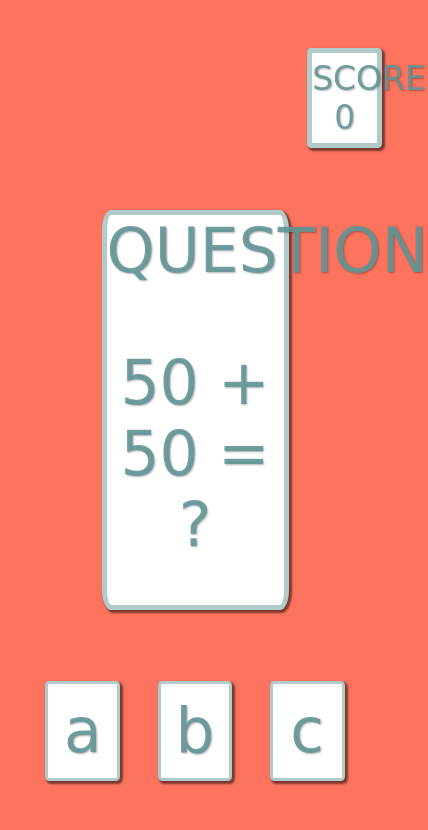
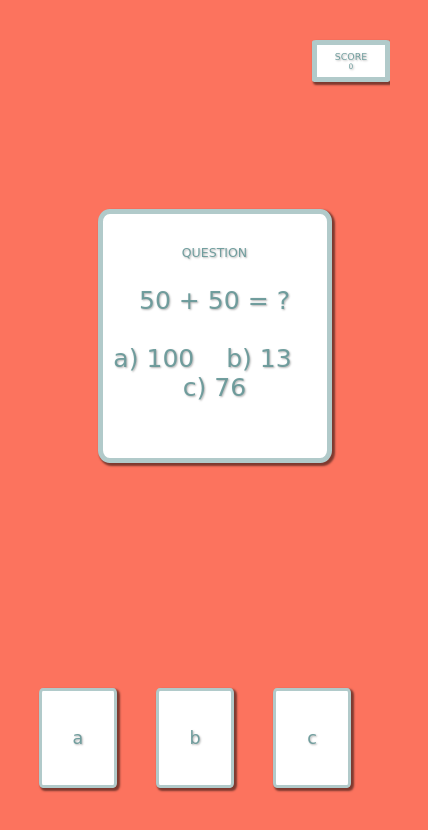
Before and after one commit to d0uble0deven/unit1_project, a plain HTML site: page index.html in a window 390 px wide. Shown: the whole page, 428 px wide, since content can reach past the window. Drawn offline with Linux system fonts and the light colour scheme; a web font is replaced by a local one.

Commit message:
game is functional and formatted for all devices sizes except iPhone 5

```diff
--- a/css/main.css
+++ b/css/main.css
@@ -72,7 +72,7 @@ body {
     text-shadow: 1px 1px 2px rgba(0, 0, 0, 0.3);
   }
   #quest{
-    font-size: 100%;
+    font-size: 80%;
   }
   #ac{
     font-size: 100%;
@@ -158,7 +158,7 @@ button:hover {
 }
 
 /* iPhone X size */
-@media all and (max-width: 375px) and (min-width: 320px){
+@media all and (max-width: 765px) and (min-width: 100px){
   * {
     box-sizing: border-box;
   }
@@ -177,14 +177,13 @@ button:hover {
   width: 20%;
 }
 #sco {
-  font-size: 175%;
+  font-size: 80%;
   padding: 0;
   margin: 0;
 }
 
   /* middle section */
   #middle {
-    /* font-size: 100%; */
     height: 60%;
     width: auto;
   }
--- a/js/main.js
+++ b/js/main.js
@@ -1,93 +1,75 @@
 //variables
 var problems = [
     {
-        question: "5 + 5 = ?" + "<br/>" + "<br/>",
-        ac: "a) 10 &nbsp;&nbsp; b) 3 &nbsp;&nbsp; c) 16",
+        question: "5 + 5 = ?" + "<br/>" + "<br/>" + "a) 10 &nbsp;&nbsp; b) 3 &nbsp;&nbsp; c) 16",
         answer: "a"
     },
     {
-        question: "2 + 2 = ?" + "<br/>" + "<br/>",
-        ac: "a) 8 &nbsp;&nbsp; b) 4 &nbsp;&nbsp; c) 1",
+        question: "2 + 2 = ?" + "<br/>" + "<br/>" + "a) 8 &nbsp;&nbsp; b) 4 &nbsp;&nbsp; c) 1",
         answer: "b"
     },
     {
-        question: "8 x 9 = ?" + "<br/>" + "<br/>",
-        ac: "a) 86 &nbsp;&nbsp; b) 40 &nbsp;&nbsp; c) 72",
+        question: "8 x 9 = ?" + "<br/>" + "<br/>" + "a) 86 &nbsp;&nbsp; b) 40 &nbsp;&nbsp; c) 72",
         answer: "c"
     },
     {
-        question: "6 - 2 = ?" + "<br/>" + "<br/>",
-        ac: "a) 6 &nbsp;&nbsp; b) 40 &nbsp;&nbsp; c) 4",
+        question: "6 - 2 = ?" + "<br/>" + "<br/>" + "a) 6 &nbsp;&nbsp; b) 40 &nbsp;&nbsp; c) 4",
         answer: "c"
     },
     {
-        question: "9 / 3 = ?" + "<br/>" + "<br/>",
-        ac: "a) 3 &nbsp;&nbsp; b) 40 &nbsp;&nbsp; c) 4",
+        question: "9 / 3 = ?" + "<br/>" + "<br/>" + "a) 3 &nbsp;&nbsp; b) 40 &nbsp;&nbsp; c) 4",
         answer: "a"
     },
     {
-        question: "7 x 8 = ?" + "<br/>" + "<br/>",
-        ac: "a) 56 &nbsp;&nbsp; b) 42 &nbsp;&nbsp; c) 1",
+        question: "7 x 8 = ?" + "<br/>" + "<br/>" + "a) 56 &nbsp;&nbsp; b) 42 &nbsp;&nbsp; c) 1",
         answer: "a"
     },
     {
-        question: "4 + 16 = ?" + "<br/>" + "<br/>",
-        ac: "a) 6 &nbsp;&nbsp; b) 20 &nbsp;&nbsp; c) 4",
+        question: "4 + 16 = ?" + "<br/>" + "<br/>" + "a) 6 &nbsp;&nbsp; b) 20 &nbsp;&nbsp; c) 4",
         answer: "b"
     },
     {
-        question: "19 - 7 = ?" + "<br/>" + "<br/>",
-        ac: "a) 62 &nbsp;&nbsp; b) 9 &nbsp;&nbsp; c) 12",
+        question: "19 - 7 = ?" + "<br/>" + "<br/>" + "a) 62 &nbsp;&nbsp; b) 9 &nbsp;&nbsp; c) 12",
         answer: "c"
     },
     {
-        question: "60 - 2 = ?" + "<br/>" + "<br/>",
-        ac: "a) 58 &nbsp;&nbsp; b) 2 &nbsp;&nbsp; c) 14",
+        question: "60 - 2 = ?" + "<br/>" + "<br/>" + "a) 58 &nbsp;&nbsp; b) 2 &nbsp;&nbsp; c) 14",
         answer: "a"
     },
     {
-        question: "50 + 50 = ?" + "<br/>" + "<br/>",
-        ac: "a) 100 &nbsp;&nbsp; b) 13 &nbsp;&nbsp; c) 76",
+        question: "50 + 50 = ?" + "<br/>" + "<br/>" + "a) 100 &nbsp;&nbsp; b) 13 &nbsp;&nbsp; c) 76",
         answer: "a"
     },
     {
-        question: "29 + 23 = ?" + "<br/>" + "<br/>",
-        ac: "a) 82 &nbsp;&nbsp; b) 52 &nbsp;&nbsp; c) 59",
+        question: "29 + 23 = ?" + "<br/>" + "<br/>" + "a) 82 &nbsp;&nbsp; b) 52 &nbsp;&nbsp; c) 59",
         answer: "b"
     },
     {
-        question: "1 x 7 = ?" + "<br/>" + "<br/>",
-        ac: "a) 7 &nbsp;&nbsp; b) 17 &nbsp;&nbsp; c) 71",
+        question: "1 x 7 = ?" + "<br/>" + "<br/>" + "a) 7 &nbsp;&nbsp; b) 17 &nbsp;&nbsp; c) 71",
         answer: "a"
     },
     {
-        question: "2 - 2 = ?" + "<br/>" + "<br/>",
-        ac: "a) 80 &nbsp;&nbsp; b) 2 &nbsp;&nbsp; c) 0",
+        question: "2 - 2 = ?" + "<br/>" + "<br/>" + "a) 80 &nbsp;&nbsp; b) 2 &nbsp;&nbsp; c) 0",
         answer: "c"
     },
     {
-        question: "12 / 6 = ?" + "<br/>" + "<br/>",
-        ac: "a) 2 &nbsp;&nbsp; b) 7 &nbsp;&nbsp; c) 11",
+        question: "12 / 6 = ?" + "<br/>" + "<br/>" + "a) 2 &nbsp;&nbsp; b) 7 &nbsp;&nbsp; c) 11",
         answer: "a"
     },
     {
-        question: "4 x 4 = ?" + "<br/>" + "<br/>",
-        ac: "a) 5 &nbsp;&nbsp; b) 2 &nbsp;&nbsp; c) 16",
+        question: "4 x 4 = ?" + "<br/>" + "<br/>" + "a) 5 &nbsp;&nbsp; b) 2 &nbsp;&nbsp; c) 16",
         answer: "c"
     },
     {
-        question: "41 + 16 = ?" + "<br/>" + "<br/>",
-        ac: "a) 57 &nbsp;&nbsp; b) 28 &nbsp;&nbsp; c) 41",
+        question: "41 + 16 = ?" + "<br/>" + "<br/>" + "a) 57 &nbsp;&nbsp; b) 28 &nbsp;&nbsp; c) 41",
         answer: "a"
     },
     {
-        question: "59 - 17 = ?" + "<br/>" + "<br/>",
-        ac: "a) 42 &nbsp;&nbsp; b) 91 &nbsp;&nbsp; c) 22",
+        question: "59 - 17 = ?" + "<br/>" + "<br/>" + "a) 42 &nbsp;&nbsp; b) 91 &nbsp;&nbsp; c) 22",
         answer: "a"
     },
     {
-        question: "6 - 5 = ?" + "<br/>" + "<br/>",
-        ac: "a) 8 &nbsp;&nbsp; b) 23 &nbsp;&nbsp; c) 1",
+        question: "6 - 5 = ?" + "<br/>" + "<br/>" + "a) 8 &nbsp;&nbsp; b) 23 &nbsp;&nbsp; c) 1",
         answer: "c"
     }
 ]
@@ -100,7 +82,6 @@ const sound = new Audio("audio/yay.wav");
 const mariachi = new Audio("audio/mariachi.wav");
 
 // cached elements
-var ac = document.getElementById('ac');
 var quest = document.getElementById('quest');
 var sco = document.getElementById('sco');
 var bttn1 = document.getElementById('bttn1');
@@ -150,8 +131,6 @@ function getRandomProb() {
     rndProb = Math.floor(Math.random() * problems.length);
     // stores randomly selected as prob
     prob = problems[rndProb].question;
-    ac = problems[rndProb].ac;
-    console.log(ac + "getRandomProb")
 
     // stores corresponding answer in to ans
     ans = problems[rndProb].answer;
@@ -185,8 +164,6 @@ function userWins() {
 function userCorrect() {
     // updates questions, answer, and score
     quest.innerHTML = prob;
-    ac.innerHTML = ac;
-    console.log(ac + "userCorrect")
     sco.innerHTML = score;
 
     // adds buttons
```
